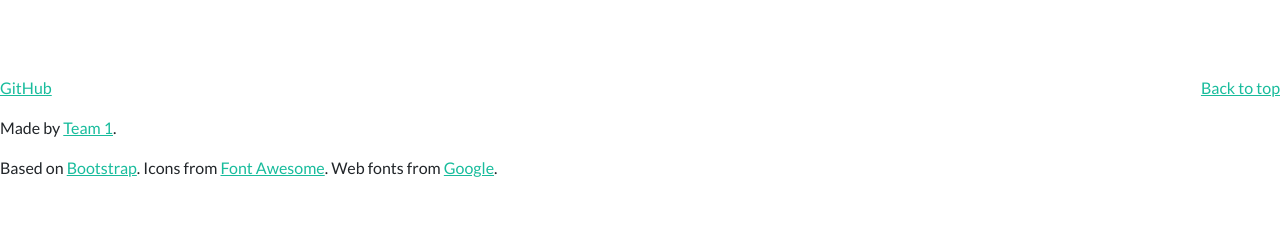
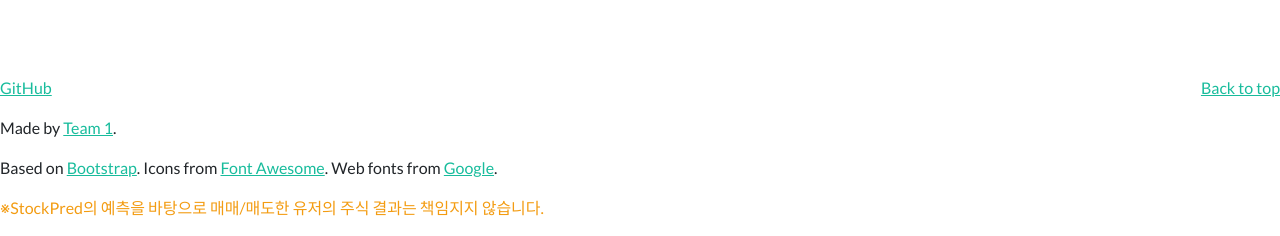
Before and after one commit to id-gxon/investment-analysis, a Django app: page /board/discussion/create/ in a window 1280 px wide. Shown: the part 653-889 px from the top of the page. Before the commit the page ends 830 px from the top, so only its background shows below. Run offline with Django 4.2, Linux system fonts and the light colour scheme; the visitor is signed in with stand-in values (Sample User, id 1); some libraries are stand-ins or nearby versions.

Commit message:
사이트주의문구추가

```diff
--- a/templates/base.html
+++ b/templates/base.html
@@ -35,7 +35,7 @@
             </ul>
             <p>Made by <a href="https://github.com/id-gxon/investment-analysis.git">Team 1</a>.</p>
             <p>Based on <a href="https://getbootstrap.com/" rel="nofollow">Bootstrap</a>. Icons from <a href="https://fontawesome.com/" rel="nofollow">Font Awesome</a>. Web fonts from <a href="https://fonts.google.com/" rel="nofollow">Google</a>.</p>
-
+            <p class="text-warning">※StockPred의 예측을 바탕으로 매매/매도한 유저의 주식 결과는 책임지지 않습니다.</p>
           </div>
         </div>
       </footer>
```
